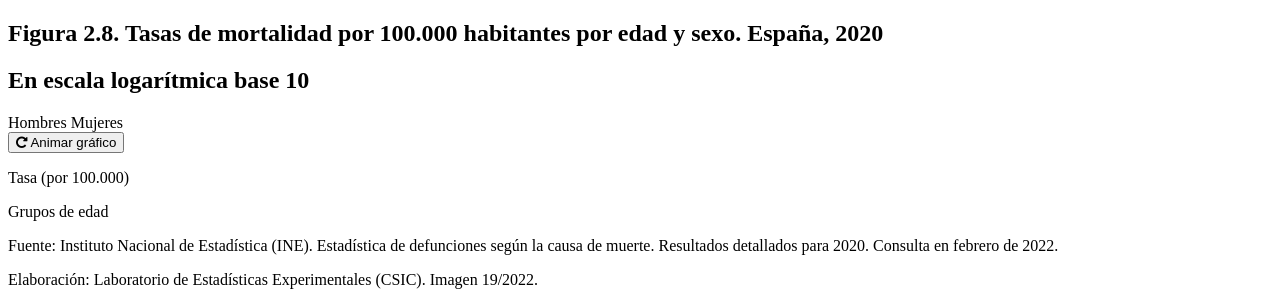
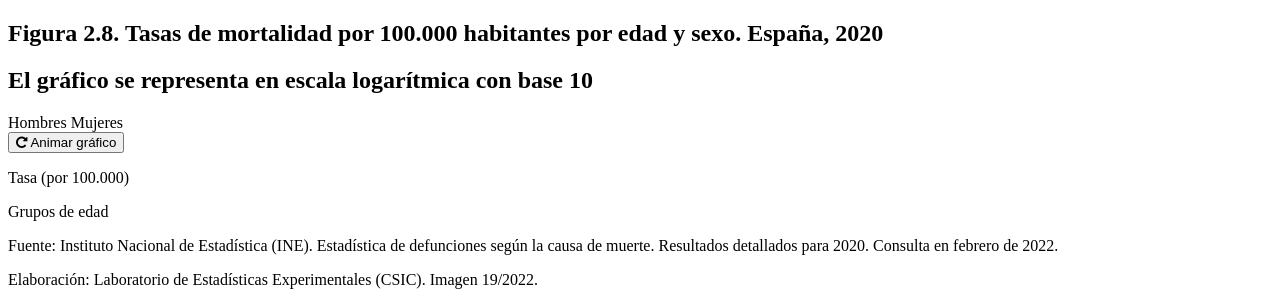
Before and after one commit to EnvejecimientoEnRed/informe_perfil_mayores_2022_salud_2_8, a website: page pre/template.html in a window 1280 px wide. Shown: the top 302 px of the page. Drawn offline with Linux system fonts and the light colour scheme; a script that the page names is missing.

Commit message:
Cambio en subtítulo

```diff
--- a/pre/template.html
+++ b/pre/template.html
@@ -18,7 +18,7 @@
             <section class="content b-chart active" id="chartBlock">
                 <div class="b-title">
                     <h1 class="title">Figura 2.8. Tasas de mortalidad por 100.000 habitantes por edad y sexo. España, 2020</h1>
-                    <h2 class="subtitle">En escala logarítmica base 10</h2>
+                    <h2 class="subtitle">El gráfico se representa en escala logarítmica con base 10</h2>
                 </div>
                 <div class="chart__logics">
                     <div class="chart__legend">
```
Also changed, not shown: docs/index.html (+1 -1 lines).
